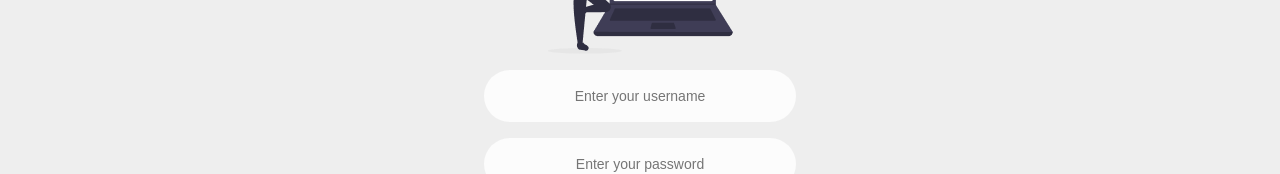
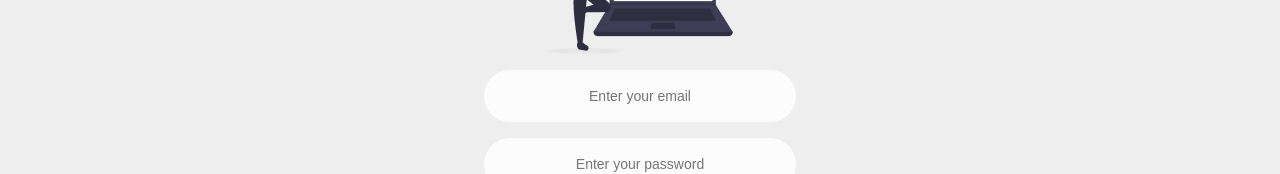
Before and after one commit to madacol/faas, a SvelteKit app: page /login in a window 1280 px wide. Shown: the part 382-556 px from the top of the page. Built offline with nearby package versions, Linux system fonts and the light colour scheme; no server answers.

Commit message:
Remove traces of `username`

```diff
--- a/src/routes/login/+page.svelte
+++ b/src/routes/login/+page.svelte
@@ -19,8 +19,8 @@
             name="email"
             type="email"
             required
-            placeholder="Enter your username"
-            autocomplete="username"
+            placeholder="Enter your email"
+            autocomplete="email"
         />
 
         <Input
```
